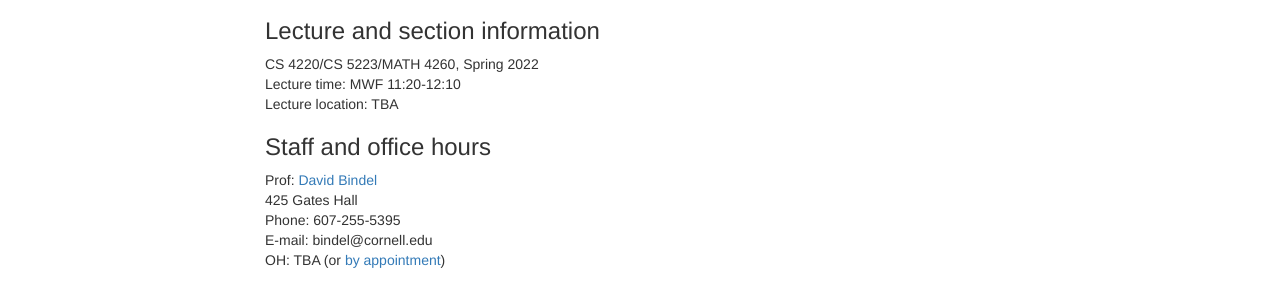
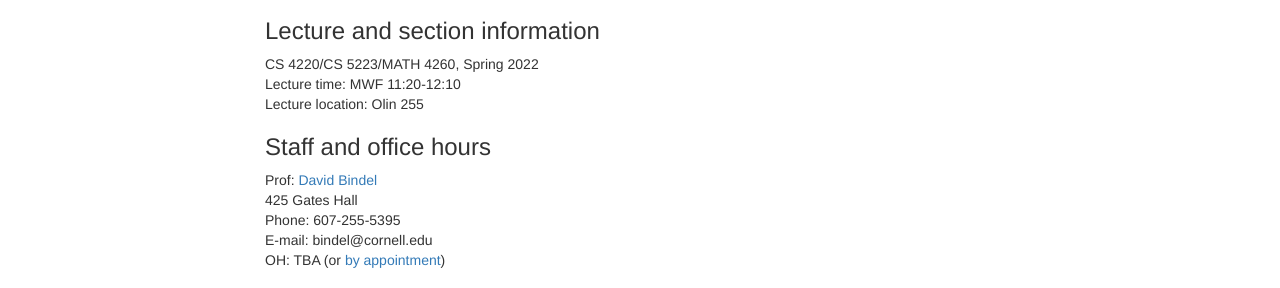
Before and after one commit to dbindel/cs4220-s22, a Jekyll site: the page built from web/syllabus.md, in a window 1280 px wide and 900 px high. Shown: the part 237-525 px from the top of the window. Built offline with Jekyll 4.4.1, drawn with Linux system fonts in a browser that asks for light colours; nearby versions of some CDN libraries.

Commit message:
Update location.

```diff
--- a/web/syllabus.md
+++ b/web/syllabus.md
@@ -9,7 +9,7 @@ layout:     main
 
 CS 4220/CS 5223/MATH 4260, Spring 2022
 Lecture time: MWF 11:20-12:10
-Lecture location: TBA
+Lecture location: Olin 255
 
 ### Staff and office hours
 
```
